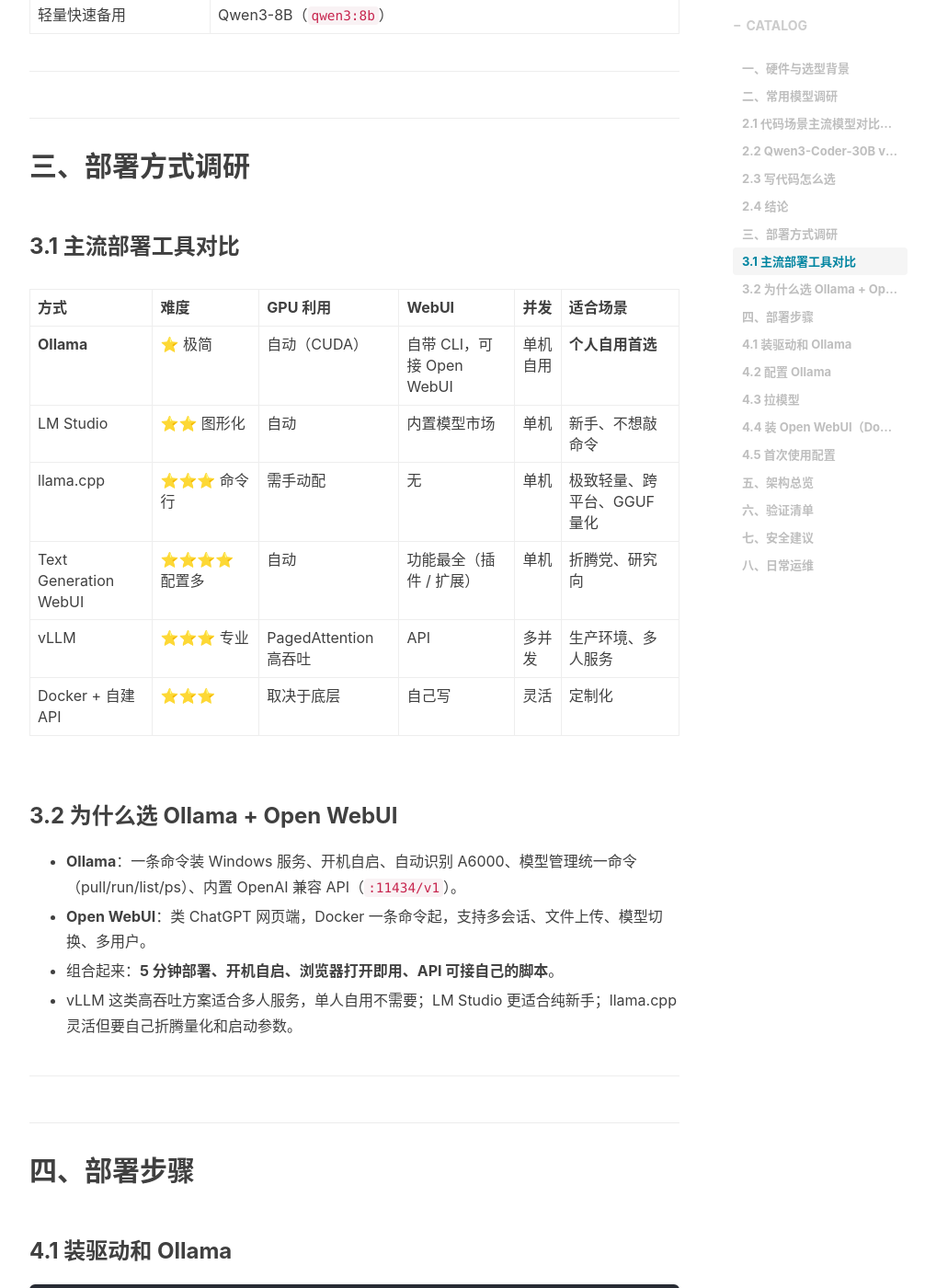
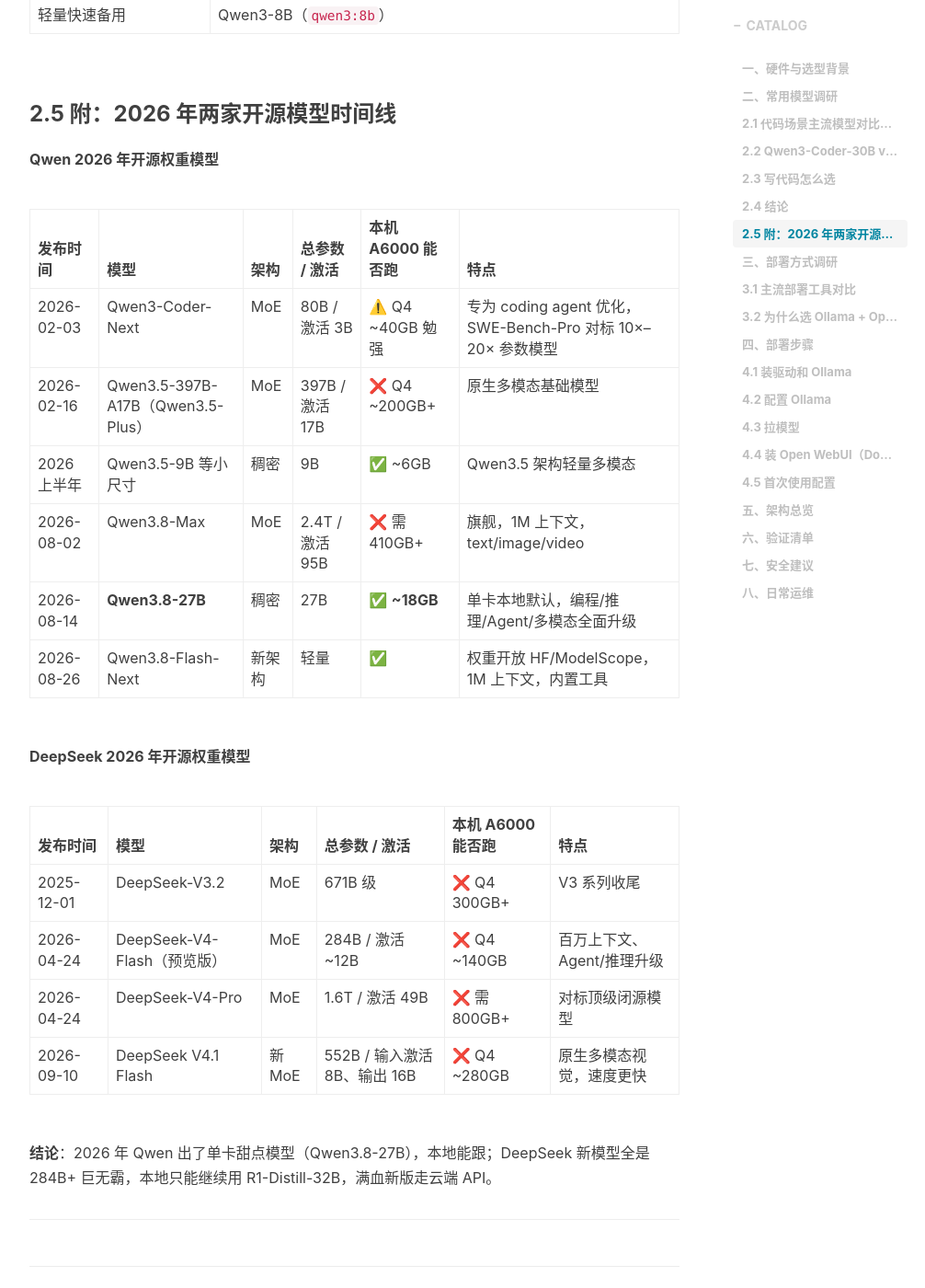
Before and after one commit to githubdingyun/githubdingyun.github.io, a Jekyll site: the page built from _posts/2026/2026-10-15-Windows本地部署Ollama-A6000.md, in a window 1280 px wide and 1400 px high, scrolled down 3302 px. Shown: the whole window at 92% size, without its empty margins (233-1239 px from the left). Built offline with Jekyll 4.4.1, drawn with Linux system fonts in a browser that asks for light colours; nearby versions of some CDN libraries; comment, search, counter and statistics services are not loaded.

Commit message:
补充 2026 年 Qwen 与 DeepSeek 开源模型时间线对比表

```diff
--- a/_posts/2026/2026-10-15-Windows本地部署Ollama-A6000.md
+++ b/_posts/2026/2026-10-15-Windows本地部署Ollama-A6000.md
@@ -90,6 +90,38 @@ A6000 48GB 显存，Q4 量化下：
 | 综合日常 / 多模态 | **Qwen3.8-27B**（`qwen3.8`）                 |
 | 推理 / 疑难    | DeepSeek-R1-Distill-32B（`deepseek-r1:32b`） |
 | 轻量快速备用     | Qwen3-8B（`qwen3:8b`）                       |
+
+
+
+### 2.5 附：2026 年两家开源模型时间线
+
+
+
+**Qwen 2026 年开源权重模型**
+
+| 发布时间 | 模型 | 架构 | 总参数 / 激活 | 本机 A6000 能否跑 | 特点 |
+| --- | --- | --- | --- | --- | --- |
+| 2026-02-03 | Qwen3-Coder-Next | MoE | 80B / 激活 3B | ⚠️ Q4 ~40GB 勉强 | 专为 coding agent 优化，SWE-Bench-Pro 对标 10×–20× 参数模型 |
+| 2026-02-16 | Qwen3.5-397B-A17B（Qwen3.5-Plus） | MoE | 397B / 激活 17B | ❌ Q4 ~200GB+ | 原生多模态基础模型 |
+| 2026 上半年 | Qwen3.5-9B 等小尺寸 | 稠密 | 9B | ✅ ~6GB | Qwen3.5 架构轻量多模态 |
+| 2026-08-02 | Qwen3.8-Max | MoE | 2.4T / 激活 95B | ❌ 需 410GB+ | 旗舰，1M 上下文，text/image/video |
+| 2026-08-14 | **Qwen3.8-27B** | 稠密 | 27B | ✅ **~18GB** | 单卡本地默认，编程/推理/Agent/多模态全面升级 |
+| 2026-08-26 | Qwen3.8-Flash-Next | 新架构 | 轻量 | ✅ | 权重开放 HF/ModelScope，1M 上下文，内置工具 |
+
+
+
+**DeepSeek 2026 年开源权重模型**
+
+| 发布时间 | 模型 | 架构 | 总参数 / 激活 | 本机 A6000 能否跑 | 特点 |
+| --- | --- | --- | --- | --- | --- |
+| 2025-12-01 | DeepSeek-V3.2 | MoE | 671B 级 | ❌ Q4 300GB+ | V3 系列收尾 |
+| 2026-04-24 | DeepSeek-V4-Flash（预览版） | MoE | 284B / 激活 ~12B | ❌ Q4 ~140GB | 百万上下文、Agent/推理升级 |
+| 2026-04-24 | DeepSeek-V4-Pro | MoE | 1.6T / 激活 49B | ❌ 需 800GB+ | 对标顶级闭源模型 |
+| 2026-09-10 | DeepSeek V4.1 Flash | 新 MoE | 552B / 输入激活 8B、输出 16B | ❌ Q4 ~280GB | 原生多模态视觉，速度更快 |
+
+
+
+**结论**：2026 年 Qwen 出了单卡甜点模型（Qwen3.8-27B），本地能跟；DeepSeek 新模型全是 284B+ 巨无霸，本地只能继续用 R1-Distill-32B，满血新版走云端 API。
 
 
 
```
